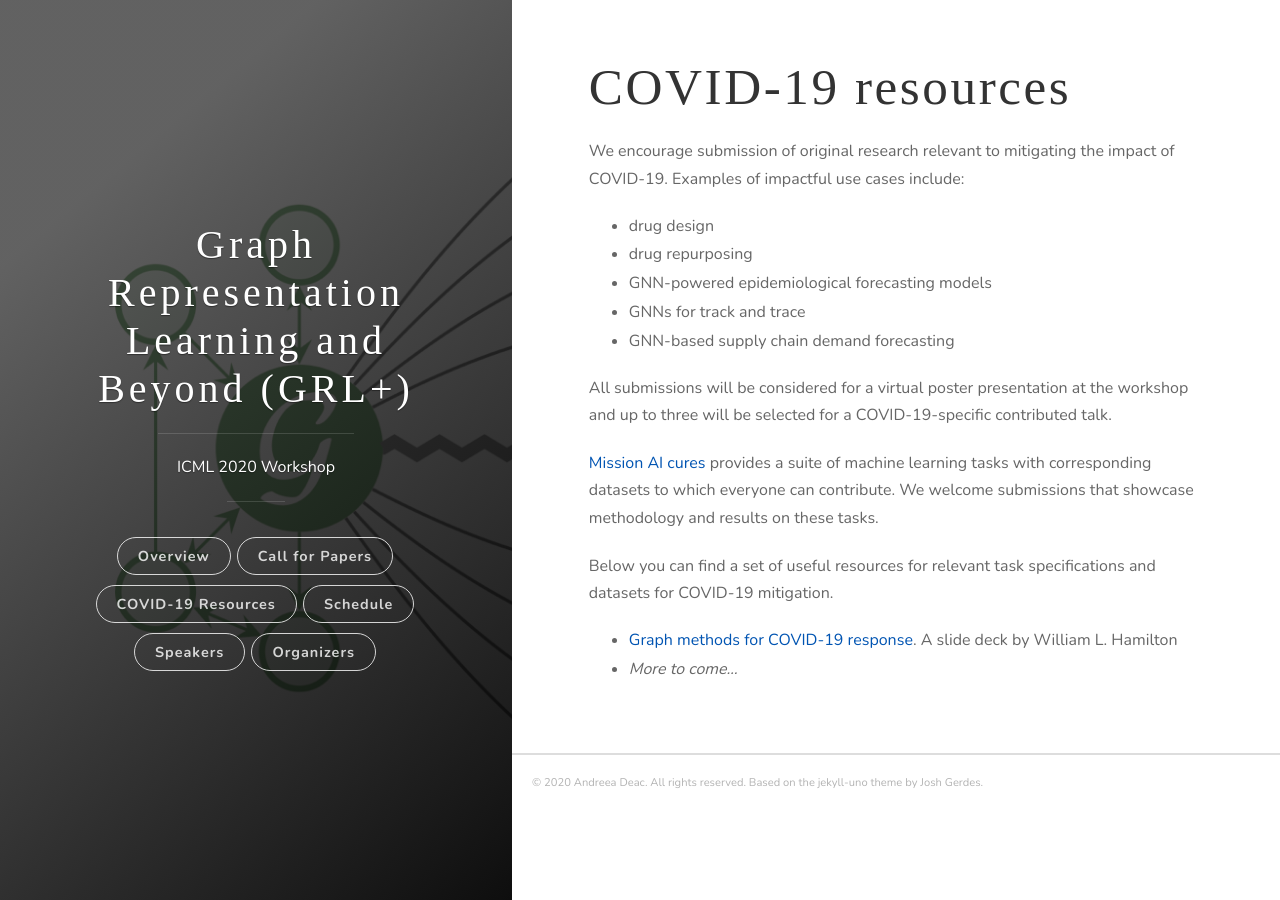
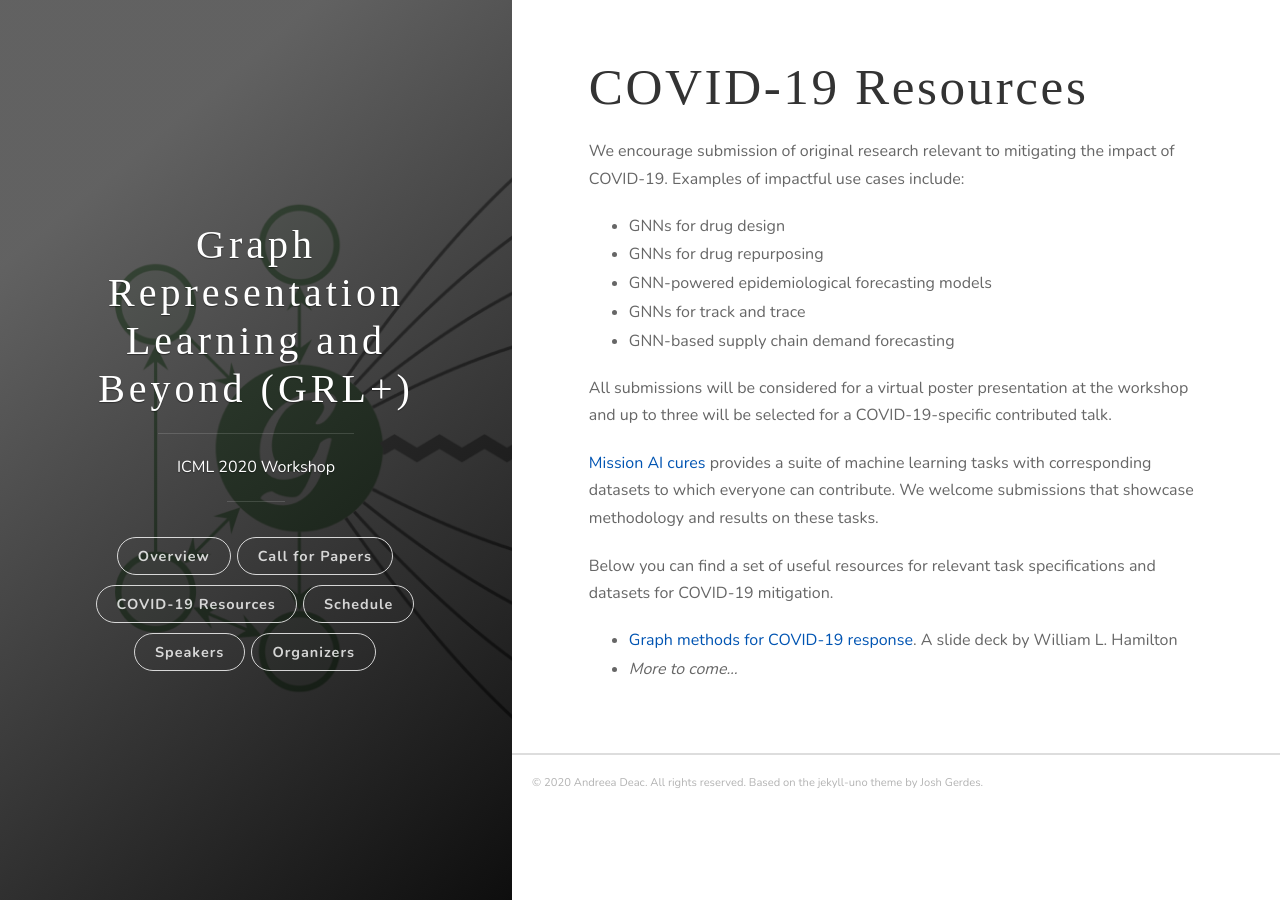
Before and after one commit to grlplus/grlplus.github.io, a Jekyll site: the page built from covid19.md, in a window 1280 px wide. Built offline with Jekyll 4.4.1, drawn with Linux system fonts in a browser that asks for light colours; some web fonts are replaced.

Commit message:
Minor changes to COVID-19 page

```diff
--- a/covid19.md
+++ b/covid19.md
@@ -1,13 +1,13 @@
 ---
 layout: post
-title: COVID-19 resources
+title: COVID-19 Resources
 permalink: /covid19/
 ---
 
 We encourage submission of original research relevant to mitigating the impact of COVID-19. Examples of impactful use cases include:
 
-- drug design
-- drug repurposing
+- GNNs for drug design
+- GNNs for drug repurposing
 - GNN-powered epidemiological forecasting models
 - GNNs for track and trace
 - GNN-based supply chain demand forecasting
```
